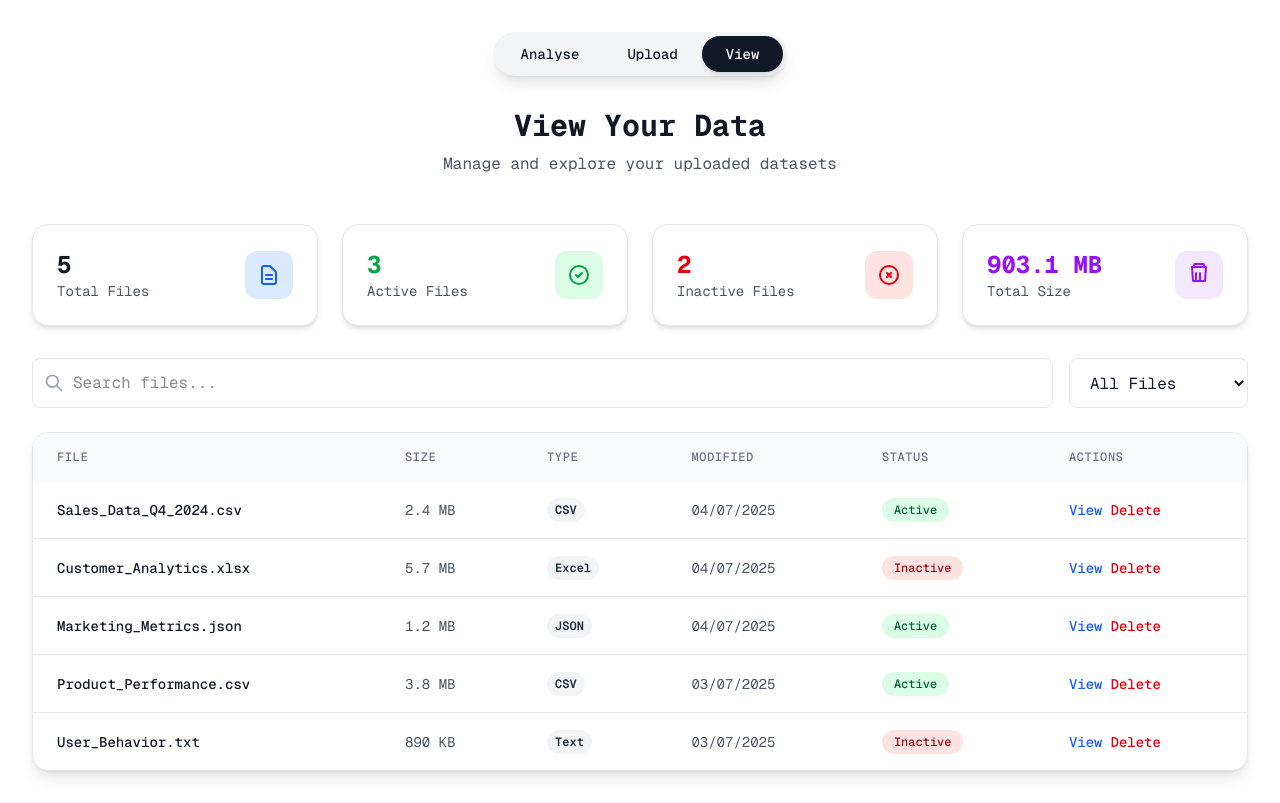
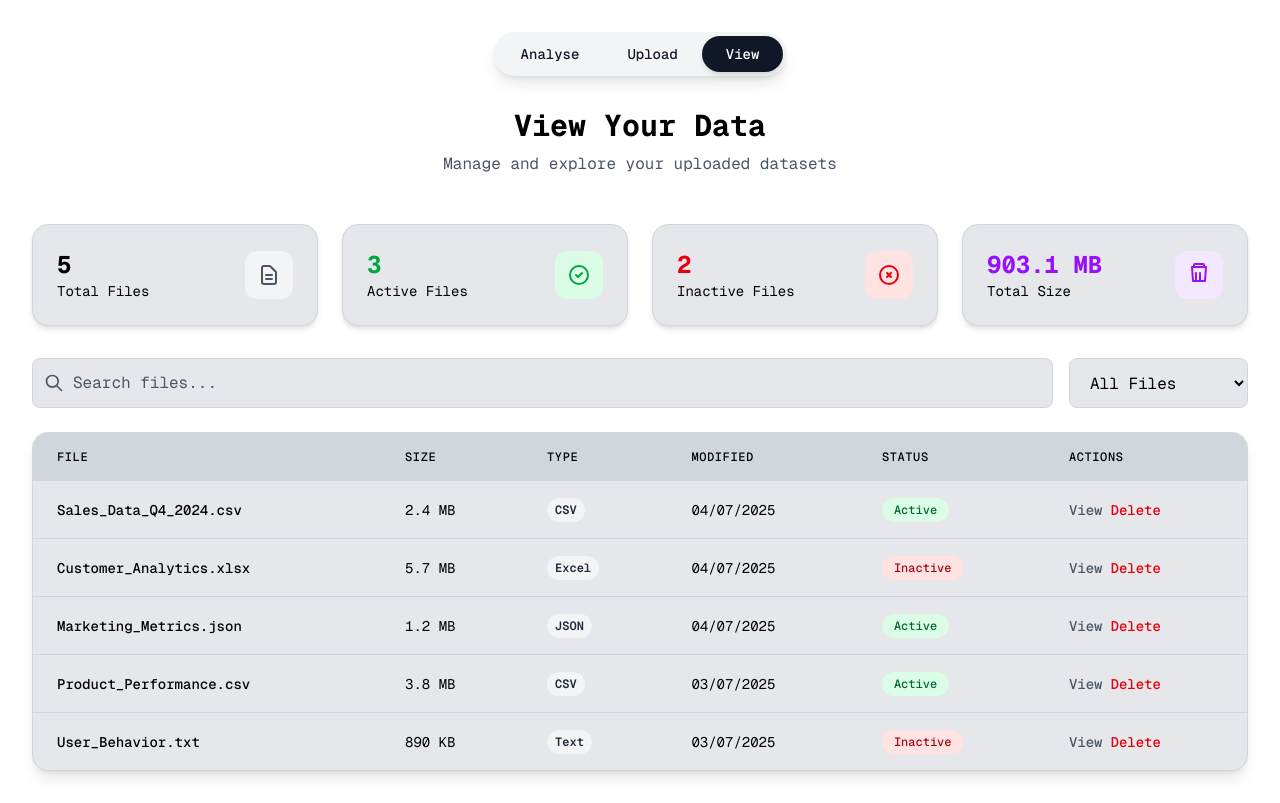
Before and after one commit to JingYuan0926/cannes, a Next.js app: page /view in a window 1280 px wide. Built offline with nearby package versions, Linux system fonts and the light colour scheme.

Commit message:
Changed to bright theme

```diff
--- a/pages/view.js
+++ b/pages/view.js
@@ -68,7 +68,7 @@ export default function View() {
     if (savedDarkMode !== null) {
       setDarkMode(JSON.parse(savedDarkMode));
     } else {
-      setDarkMode(prefersDark);
+      setDarkMode(false); // Default to light mode instead of system preference
     }
   }, []);
 
@@ -109,7 +109,7 @@ export default function View() {
   });
 
   return (
-    <div className={`${geistSans.className} ${geistMono.className} min-h-screen font-[family-name:var(--font-geist-sans)] bg-white dark:bg-gray-900 text-gray-900 dark:text-gray-100 transition-colors duration-300`}>
+    <div className={`${geistSans.className} ${geistMono.className} min-h-screen font-[family-name:var(--font-geist-sans)] bg-white text-gray-900 dark:text-gray-100 transition-colors duration-300`}>
       {/* Navigation Bar */}
       <nav className="flex justify-center pt-8 pb-4">
         <div className="flex bg-gray-100 dark:bg-gray-800 rounded-full p-1 transition-all duration-300 shadow-lg hover:shadow-xl">
@@ -133,7 +133,7 @@ export default function View() {
 
       {/* Page Header */}
       <div className="px-8 py-4">
-        <h1 className="text-3xl font-bold text-center transform transition-all duration-300">View Your Data</h1>
+        <h1 className="text-3xl font-bold text-center text-black transform transition-all duration-300">View Your Data</h1>
         <p className="text-center text-gray-600 dark:text-gray-400 mt-2 transition-opacity duration-200">
           Manage and explore your uploaded datasets
         </p>
@@ -144,62 +144,62 @@ export default function View() {
 
         {/* Summary Stats */}
         <div className="grid grid-cols-1 md:grid-cols-4 gap-6 mb-8">
-          <div className="bg-white dark:bg-gray-800 rounded-2xl p-6 border border-gray-200 dark:border-gray-700 transition-all duration-300 shadow-md animate-slideInUp">
+          <div className="bg-gray-200 rounded-2xl p-6 border border-gray-300 transition-all duration-300 shadow-md animate-slideInUp">
             <div className="flex items-center justify-between">
               <div>
-                <h3 className="text-2xl font-bold text-gray-900 dark:text-gray-100 counter-animation">{files.length}</h3>
-                <p className="text-gray-600 dark:text-gray-400 text-sm">Total Files</p>
+                <h3 className="text-2xl font-bold text-black counter-animation">{files.length}</h3>
+                <p className="text-black text-sm">Total Files</p>
               </div>
-              <div className="w-12 h-12 bg-blue-100 dark:bg-blue-900 rounded-xl flex items-center justify-center">
-                <svg className="w-6 h-6 text-blue-600 dark:text-blue-400" fill="none" stroke="currentColor" viewBox="0 0 24 24">
+              <div className="w-12 h-12 bg-gray-100 rounded-xl flex items-center justify-center">
+                <svg className="w-6 h-6 text-gray-600" fill="none" stroke="currentColor" viewBox="0 0 24 24">
                   <path strokeLinecap="round" strokeLinejoin="round" strokeWidth={2} d="M9 12h6m-6 4h6m2 5H7a2 2 0 01-2-2V5a2 2 0 012-2h5.586a1 1 0 01.707.293l5.414 5.414a1 1 0 01.293.707V19a2 2 0 01-2 2z" />
                 </svg>
               </div>
             </div>
           </div>
 
-          <div className="bg-white dark:bg-gray-800 rounded-2xl p-6 border border-gray-200 dark:border-gray-700 transition-all duration-300 shadow-md animate-slideInUp" style={{ animationDelay: '0.1s' }}>
+          <div className="bg-gray-200 rounded-2xl p-6 border border-gray-300 transition-all duration-300 shadow-md animate-slideInUp" style={{ animationDelay: '0.1s' }}>
             <div className="flex items-center justify-between">
               <div>
-                <h3 className="text-2xl font-bold text-green-600 dark:text-green-400 counter-animation">
+                <h3 className="text-2xl font-bold text-green-600 counter-animation">
                   {files.filter(file => file.isActive).length}
                 </h3>
-                <p className="text-gray-600 dark:text-gray-400 text-sm">Active Files</p>
+                <p className="text-black text-sm">Active Files</p>
               </div>
-              <div className="w-12 h-12 bg-green-100 dark:bg-green-900 rounded-xl flex items-center justify-center">
-                <svg className="w-6 h-6 text-green-600 dark:text-green-400" fill="none" stroke="currentColor" viewBox="0 0 24 24">
+              <div className="w-12 h-12 bg-green-100 rounded-xl flex items-center justify-center">
+                <svg className="w-6 h-6 text-green-600" fill="none" stroke="currentColor" viewBox="0 0 24 24">
                   <path strokeLinecap="round" strokeLinejoin="round" strokeWidth={2} d="M9 12l2 2 4-4m6 2a9 9 0 11-18 0 9 9 0 0118 0z" />
                 </svg>
               </div>
             </div>
           </div>
 
-          <div className="bg-white dark:bg-gray-800 rounded-2xl p-6 border border-gray-200 dark:border-gray-700 transition-all duration-300 shadow-md animate-slideInUp" style={{ animationDelay: '0.2s' }}>
+          <div className="bg-gray-200 rounded-2xl p-6 border border-gray-300 transition-all duration-300 shadow-md animate-slideInUp" style={{ animationDelay: '0.2s' }}>
             <div className="flex items-center justify-between">
               <div>
-                <h3 className="text-2xl font-bold text-red-600 dark:text-red-400 counter-animation">
+                <h3 className="text-2xl font-bold text-red-600 counter-animation">
                   {files.filter(file => !file.isActive).length}
                 </h3>
-                <p className="text-gray-600 dark:text-gray-400 text-sm">Inactive Files</p>
+                <p className="text-black text-sm">Inactive Files</p>
               </div>
-              <div className="w-12 h-12 bg-red-100 dark:bg-red-900 rounded-xl flex items-center justify-center">
-                <svg className="w-6 h-6 text-red-600 dark:text-red-400" fill="none" stroke="currentColor" viewBox="0 0 24 24">
+              <div className="w-12 h-12 bg-red-100 rounded-xl flex items-center justify-center">
+                <svg className="w-6 h-6 text-red-600" fill="none" stroke="currentColor" viewBox="0 0 24 24">
                   <path strokeLinecap="round" strokeLinejoin="round" strokeWidth={2} d="M10 14l2-2m0 0l2-2m-2 2l-2-2m2 2l2 2m7-2a9 9 0 11-18 0 9 9 0 0118 0z" />
                 </svg>
               </div>
             </div>
           </div>
 
-          <div className="bg-white dark:bg-gray-800 rounded-2xl p-6 border border-gray-200 dark:border-gray-700 transition-all duration-300 shadow-md animate-slideInUp" style={{ animationDelay: '0.3s' }}>
+          <div className="bg-gray-200 rounded-2xl p-6 border border-gray-300 transition-all duration-300 shadow-md animate-slideInUp" style={{ animationDelay: '0.3s' }}>
             <div className="flex items-center justify-between">
               <div>
-                <h3 className="text-2xl font-bold text-purple-600 dark:text-purple-400 counter-animation">
+                <h3 className="text-2xl font-bold text-purple-600 counter-animation">
                   {files.reduce((total, file) => total + parseFloat(file.size), 0).toFixed(1)} MB
                 </h3>
-                <p className="text-gray-600 dark:text-gray-400 text-sm">Total Size</p>
+                <p className="text-black text-sm">Total Size</p>
               </div>
-              <div className="w-12 h-12 bg-purple-100 dark:bg-purple-900 rounded-xl flex items-center justify-center">
-                <svg className="w-6 h-6 text-purple-600 dark:text-purple-400" fill="none" stroke="currentColor" viewBox="0 0 24 24">
+              <div className="w-12 h-12 bg-purple-100 rounded-xl flex items-center justify-center">
+                <svg className="w-6 h-6 text-purple-600" fill="none" stroke="currentColor" viewBox="0 0 24 24">
                   <path strokeLinecap="round" strokeLinejoin="round" strokeWidth={2} d="M7 4V2a1 1 0 011-1h8a1 1 0 011 1v2m-8 6v8m4-8v8M5 4h14l-1 14H6L5 4z" />
                 </svg>
               </div>
@@ -211,7 +211,7 @@ export default function View() {
         <div className="flex flex-col sm:flex-row gap-4 mb-6">
           <div className="flex-1">
             <div className="relative group">
-              <svg className="absolute left-3 top-1/2 transform -translate-y-1/2 w-5 h-5 text-gray-400 transition-all duration-200 group-focus-within:text-blue-500 group-focus-within:scale-110" fill="none" stroke="currentColor" viewBox="0 0 24 24">
+              <svg className="absolute left-3 top-1/2 transform -translate-y-1/2 w-5 h-5 text-gray-600 transition-all duration-200 group-focus-within:text-gray-800 group-focus-within:scale-110" fill="none" stroke="currentColor" viewBox="0 0 24 24">
                 <path strokeLinecap="round" strokeLinejoin="round" strokeWidth={2} d="M21 21l-6-6m2-5a7 7 0 11-14 0 7 7 0 0114 0z" />
               </svg>
               <input
@@ -219,14 +219,14 @@ export default function View() {
                 placeholder="Search files..."
                 value={searchTerm}
                 onChange={(e) => setSearchTerm(e.target.value)}
-                className="w-full pl-10 pr-4 py-3 bg-white dark:bg-gray-800 border border-gray-200 dark:border-gray-700 rounded-lg focus:outline-none focus:ring-2 focus:ring-blue-500 dark:focus:ring-blue-400 focus:border-transparent transition-all duration-300 hover:shadow-md focus:shadow-lg transform focus:scale-[1.02]"
+                className="w-full pl-10 pr-4 py-3 bg-gray-200 border border-gray-300 rounded-lg focus:outline-none focus:ring-2 focus:ring-gray-500 focus:border-transparent transition-all duration-300 hover:shadow-md focus:shadow-lg transform focus:scale-[1.02] text-black placeholder-gray-600"
               />
             </div>
           </div>
           <select
             value={filterStatus}
             onChange={(e) => setFilterStatus(e.target.value)}
-            className="px-4 py-3 bg-white dark:bg-gray-800 border border-gray-200 dark:border-gray-700 rounded-lg focus:outline-none focus:ring-2 focus:ring-blue-500 dark:focus:ring-blue-400 focus:border-transparent transition-all duration-300 hover:shadow-md focus:shadow-lg transform hover:scale-105 focus:scale-105"
+            className="px-4 py-3 bg-gray-200 border border-gray-300 rounded-lg focus:outline-none focus:ring-2 focus:ring-gray-500 focus:border-transparent transition-all duration-300 hover:shadow-md focus:shadow-lg transform hover:scale-105 focus:scale-105 text-black"
           >
             <option value="all">All Files</option>
             <option value="active">Active Only</option>
@@ -235,40 +235,40 @@ export default function View() {
         </div>
 
         {/* Files Table */}
-        <div className="bg-white dark:bg-gray-800 rounded-2xl border border-gray-200 dark:border-gray-700 overflow-hidden transition-all duration-300 shadow-lg hover:shadow-xl animate-slideInUp">
+        <div className="bg-gray-200 rounded-2xl border border-gray-300 overflow-hidden transition-all duration-300 shadow-lg hover:shadow-xl animate-slideInUp">
           <div className="overflow-x-auto">
             <table className="w-full">
-              <thead className="bg-gray-50 dark:bg-gray-700 transition-colors duration-300">
+              <thead className="bg-gray-300 transition-colors duration-300">
                 <tr>
-                  <th className="px-6 py-4 text-left text-xs font-medium text-gray-500 dark:text-gray-300 uppercase tracking-wider hover:text-gray-700 dark:hover:text-gray-100 transition-colors duration-200">File</th>
-                  <th className="px-6 py-4 text-left text-xs font-medium text-gray-500 dark:text-gray-300 uppercase tracking-wider hover:text-gray-700 dark:hover:text-gray-100 transition-colors duration-200">Size</th>
-                  <th className="px-6 py-4 text-left text-xs font-medium text-gray-500 dark:text-gray-300 uppercase tracking-wider hover:text-gray-700 dark:hover:text-gray-100 transition-colors duration-200">Type</th>
-                  <th className="px-6 py-4 text-left text-xs font-medium text-gray-500 dark:text-gray-300 uppercase tracking-wider hover:text-gray-700 dark:hover:text-gray-100 transition-colors duration-200">Modified</th>
-                  <th className="px-6 py-4 text-left text-xs font-medium text-gray-500 dark:text-gray-300 uppercase tracking-wider hover:text-gray-700 dark:hover:text-gray-100 transition-colors duration-200">Status</th>
-                  <th className="px-6 py-4 text-left text-xs font-medium text-gray-500 dark:text-gray-300 uppercase tracking-wider hover:text-gray-700 dark:hover:text-gray-100 transition-colors duration-200">Actions</th>
+                  <th className="px-6 py-4 text-left text-xs font-medium text-black uppercase tracking-wider hover:text-gray-800 transition-colors duration-200">File</th>
+                  <th className="px-6 py-4 text-left text-xs font-medium text-black uppercase tracking-wider hover:text-gray-800 transition-colors duration-200">Size</th>
+                  <th className="px-6 py-4 text-left text-xs font-medium text-black uppercase tracking-wider hover:text-gray-800 transition-colors duration-200">Type</th>
+                  <th className="px-6 py-4 text-left text-xs font-medium text-black uppercase tracking-wider hover:text-gray-800 transition-colors duration-200">Modified</th>
+                  <th className="px-6 py-4 text-left text-xs font-medium text-black uppercase tracking-wider hover:text-gray-800 transition-colors duration-200">Status</th>
+                  <th className="px-6 py-4 text-left text-xs font-medium text-black uppercase tracking-wider hover:text-gray-800 transition-colors duration-200">Actions</th>
                 </tr>
               </thead>
-              <tbody className="divide-y divide-gray-200 dark:divide-gray-600">
+              <tbody className="divide-y divide-gray-300">
                 {filteredFiles.map((file, index) => (
                   <tr
                     key={file.id}
-                    className="hover:bg-gray-50 dark:hover:bg-gray-700 transition-all duration-200 group hover:shadow-md animate-slideInUp"
+                    className="hover:bg-gray-300 transition-all duration-200 group hover:shadow-md animate-slideInUp"
                     style={{ animationDelay: `${index * 0.1}s` }}
                   >
                     <td className="px-6 py-4 whitespace-nowrap">
-                      <div className="text-sm font-medium text-gray-900 dark:text-gray-100 group-hover:text-blue-600 dark:group-hover:text-blue-400 transition-colors duration-200">
+                      <div className="text-sm font-medium text-black group-hover:text-gray-800 transition-colors duration-200">
                         {file.name}
                       </div>
                     </td>
-                    <td className="px-6 py-4 whitespace-nowrap text-sm text-gray-600 dark:text-gray-300 group-hover:text-gray-800 dark:group-hover:text-gray-100 transition-colors duration-200">
+                    <td className="px-6 py-4 whitespace-nowrap text-sm text-black group-hover:text-gray-800 transition-colors duration-200">
                       {file.size}
                     </td>
                     <td className="px-6 py-4 whitespace-nowrap">
-                      <span className="inline-flex px-2 py-1 text-xs font-semibold rounded-full bg-gray-100 dark:bg-gray-600 text-gray-800 dark:text-gray-200 transition-all duration-200 group-hover:scale-105 group-hover:bg-gray-200 dark:group-hover:bg-gray-500">
+                      <span className="inline-flex px-2 py-1 text-xs font-semibold rounded-full bg-gray-100 text-gray-800 transition-all duration-200 group-hover:scale-105 group-hover:bg-gray-50">
                         {file.type}
                       </span>
                     </td>
-                    <td className="px-6 py-4 whitespace-nowrap text-sm text-gray-600 dark:text-gray-300 group-hover:text-gray-800 dark:group-hover:text-gray-100 transition-colors duration-200">
+                    <td className="px-6 py-4 whitespace-nowrap text-sm text-black group-hover:text-gray-800 transition-colors duration-200">
                       {new Date(file.timestamp).toLocaleDateString('en-GB', {
                         day: '2-digit',
                         month: '2-digit',
@@ -280,8 +280,8 @@ export default function View() {
                         onClick={() => toggleFileStatus(file.id)}
                         className={`inline-flex px-3 py-1 rounded-full text-xs font-medium transition-all duration-200 transform hover:scale-105 active:scale-95 ${
                           file.isActive
-                            ? 'bg-green-100 dark:bg-green-900 text-green-800 dark:text-green-200 hover:bg-green-200 dark:hover:bg-green-800 hover:shadow-md'
-                            : 'bg-red-100 dark:bg-red-900 text-red-800 dark:text-red-200 hover:bg-red-200 dark:hover:bg-red-800 hover:shadow-md'
+                            ? 'bg-green-100 text-green-800 hover:bg-green-200 hover:shadow-md'
+                            : 'bg-red-100 text-red-800 hover:bg-red-200 hover:shadow-md'
                         }`}
                       >
                         {file.isActive ? 'Active' : 'Inactive'}
@@ -291,13 +291,13 @@ export default function View() {
                       <div className="flex space-x-2">
                         <button
                           onClick={() => handleViewFile(file)}
-                          className="text-blue-600 dark:text-blue-400 hover:text-blue-800 dark:hover:text-blue-300 transition-all duration-200 font-medium transform hover:scale-105 active:scale-95"
+                          className="text-gray-600 hover:text-gray-800 transition-all duration-200 font-medium transform hover:scale-105 active:scale-95"
                         >
                           View
                         </button>
                         <button
                           onClick={() => handleDeleteFile(file.id)}
-                          className="text-red-600 dark:text-red-400 hover:text-red-800 dark:hover:text-red-300 transition-all duration-200 font-medium transform hover:scale-105 active:scale-95"
+                          className="text-red-600 hover:text-red-800 transition-all duration-200 font-medium transform hover:scale-105 active:scale-95"
                         >
                           Delete
                         </button>
@@ -311,10 +311,10 @@ export default function View() {
 
           {filteredFiles.length === 0 && (
             <div className="text-center py-12 animate-fadeIn">
-              <svg className="w-12 h-12 mx-auto text-gray-400 dark:text-gray-500 mb-4 animate-bounce" fill="none" stroke="currentColor" viewBox="0 0 24 24">
+              <svg className="w-12 h-12 mx-auto text-gray-600 mb-4 animate-bounce" fill="none" stroke="currentColor" viewBox="0 0 24 24">
                 <path strokeLinecap="round" strokeLinejoin="round" strokeWidth={2} d="M9 12h6m-6 4h6m2 5H7a2 2 0 01-2-2V5a2 2 0 012-2h5.586a1 1 0 01.707.293l5.414 5.414a1 1 0 01.293.707V19a2 2 0 01-2 2z" />
               </svg>
-              <p className="text-gray-500 dark:text-gray-400 text-lg">No files found matching your criteria</p>
+              <p className="text-black text-lg">No files found matching your criteria</p>
             </div>
           )}
         </div>
```
Also changed, not shown: pages/analyse.js (+31 -29 lines), pages/upload.js (+36 -36 lines).
